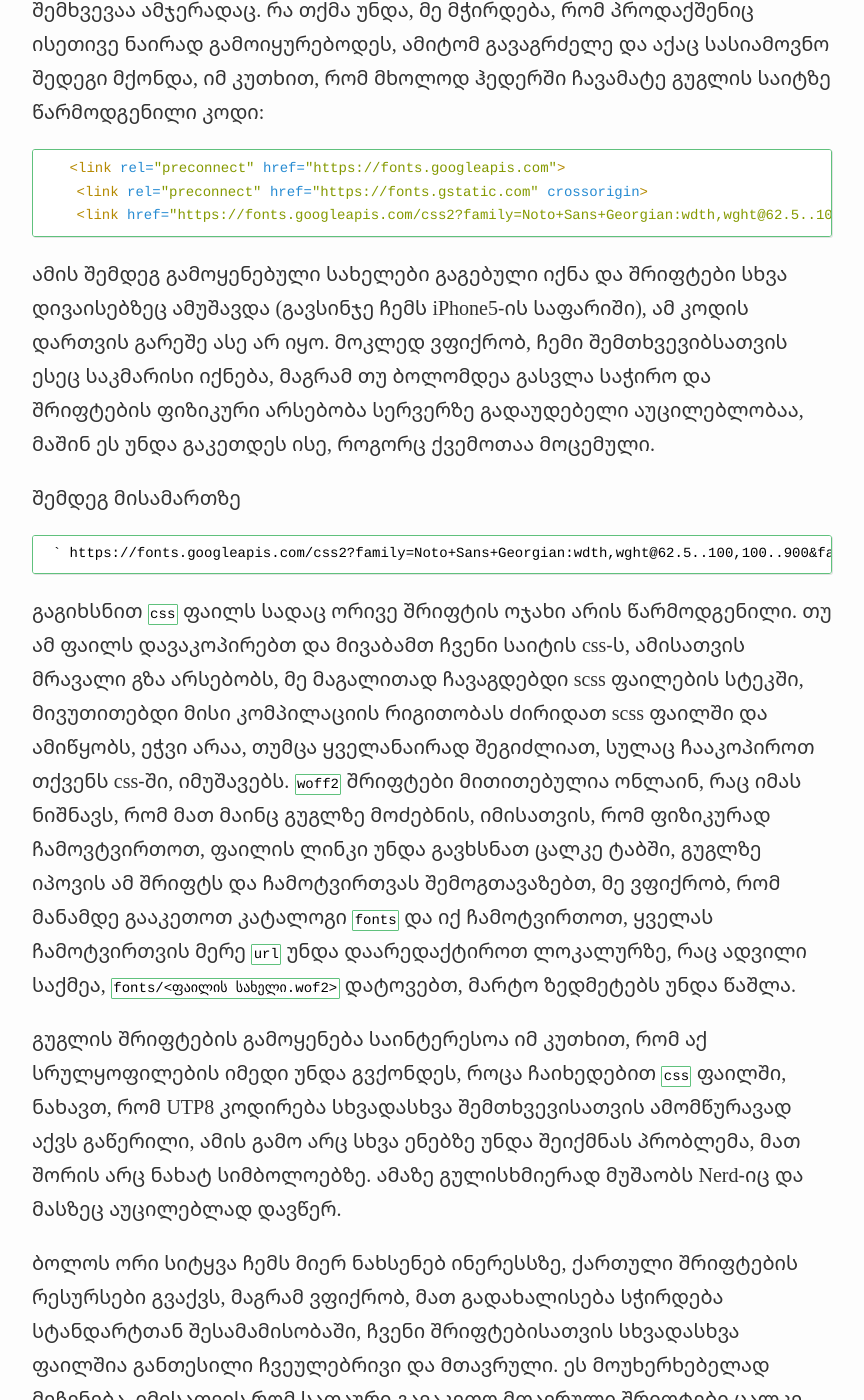
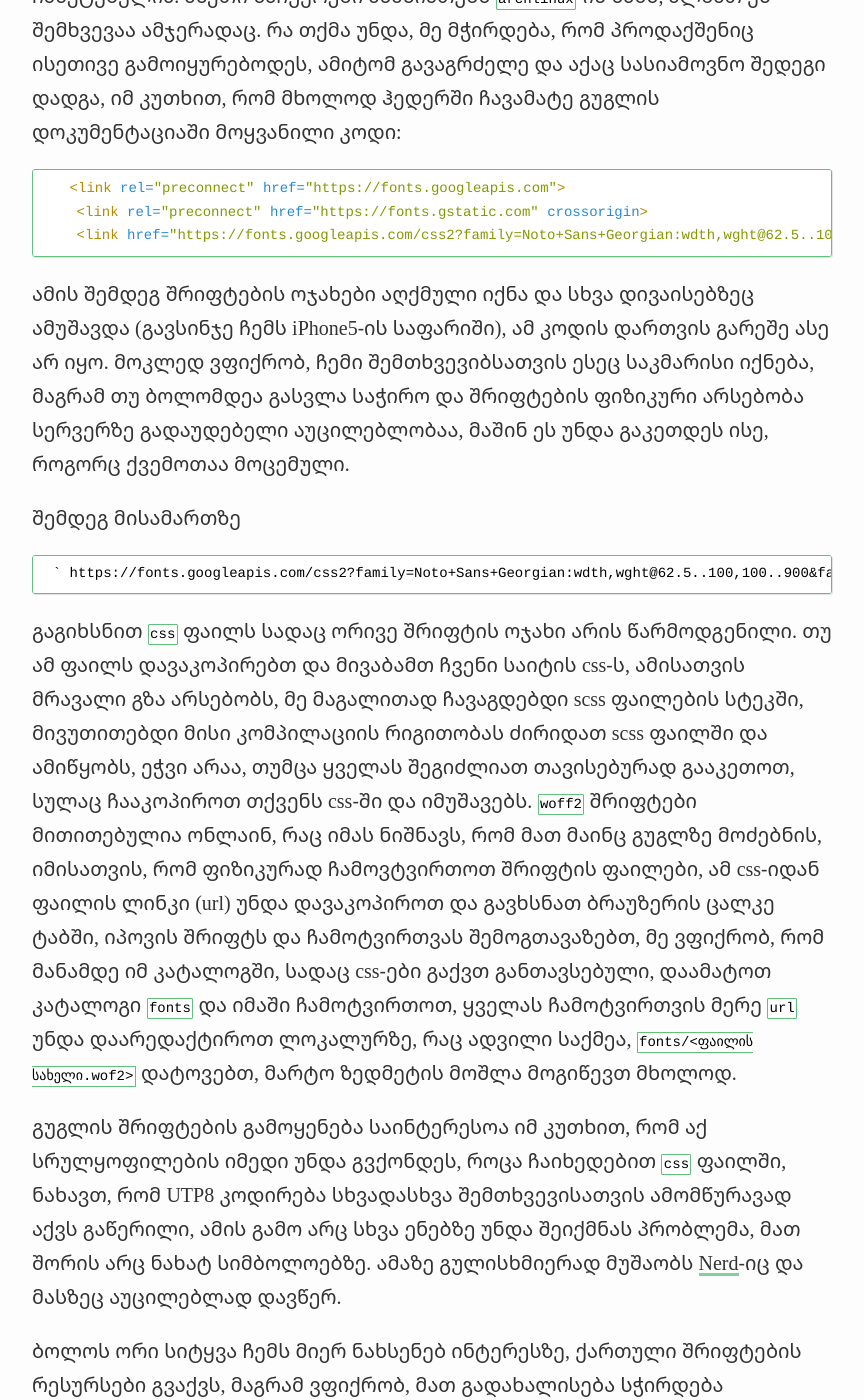
Before and after one commit to avtotrainer/portfolio, a Jekyll site: the page built from _articles/google_fonts.md, in a window 1280 px wide and 1400 px high, scrolled down 1333 px. Shown: the whole window, without its empty margins (208-1072 px from the left). Built offline with Jekyll 4.4.1, drawn with Linux system fonts in a browser that asks for light colours; nearby versions of some CDN libraries; some of the changed text lies outside the part shown.

Commit message:
google fonts - სტატია დავარედაქტირე

```diff
--- a/_articles/google_fonts.md
+++ b/_articles/google_fonts.md
@@ -12,11 +12,13 @@
 
 შრიფტები გვაქვს `Noto` განყოფილებაში და მათი სახელებია `Noto Serif Georgian` და `Noto Sans Georgian`, [მათი ნახვა შეიძლება აქ](https://fonts.google.com/noto/fonts?noto.query=georgian&noto.lang=ka_Geor&noto.script=Geor)
 
-დანარჩენი შეგიძლიად იხილოთ, გაიმეოროთ ან განავრცოთ ჩემი ექსპერიმენტი. ქართული შრიფტების და ლოკალიზაციის თემა ყოველთის იყო ჩემთვის საინტერესო საკითხი, სხვა ქართულ შრიფტებთან დაკავშირებული რესურსები, რა თქმა უნდა ვიცი. ისიც ვიცი, რომ ბევრი რამეზე შეიძლება დავის წამოწყება, მაგრამ მე სიჩუმეს ვამჯობინებ, უბრალოდ დავწერ ჩემი მცდელობის შესახებ, ვიღაცას მოეწონება და ბევრს აღარ იწვალებს, არც ის, ვისაც არ მოეწონება.
+ ამ ბმულზე შეგიძლიათ წაიკითხოთ დოკუმენტაცია და აღარ გაყვეთ ჩემს ექსპერიმენტს. პრობლემურს პრინციპში ვერაფერს ვერ ვხედავ.
 
-მოკლედ, გვაქვს ორი შრიფტი, მაგრამ მაქსიმალურად დოკუმენტირებული და ხარისხიც Google-სებური. ჩემი აზრით, რატომ მხოლოდ ორი? ალბათ იმიტომ, რომ Google ჩვენს საქმეს არ გააკეთებს, თუ ჩავუღრმავდებით, ამ სიაში მოსახვედრად შრომა იქნება გასაწევი და სტანდარტები დასაკმაყოლისებელი, რაზეც ეს გაკეთდა, კი აქვს ბაზაში და თუ ჩემს მაგივრად არ იშრომა Googlem, ვერ დავემდურები.
+ ქართული შრიფტების და ლოკალიზაციის თემა ყოველთის იყო ჩემთვის საინტერესო საკითხი, ამიტომ ყველა რესურსი ვიცი, რაც ქართულ შრიფტებთან არის დაკავშირებული. ისიც ვიცი, რომ ბევრი რამეზე შეიძლება დავის წამოწყება, მაგრამ სტანდარტებზე ფუჭად დავაში დროის დაკარგვას არ ვაპირებ. Google-ის ინტერესიც სტანდარტების გამო მიჩნდება.
 
-ჩემთან რა მოხდა სინამდვილეში, საკმარისი აღმოჩნდა მიმეთითებინა შრიფტის ოჯახი `font-family: 'Noto Serif Georgian';` და ჩემთან ყველაფერი ამუშავდა, რაც იმას ნიშშნავს, რომ ჩემი სისტემა (Manjaro-3) გუგლთან უკვე ჩახუტებულია. ასეთი საჩუქრები ახასიათებს `archlinux`-ის ხაზს, ალბათ ეს შემხვევაა ამჯერადაც. რა თქმა უნდა, მე მჭირდება, რომ პროდაქშენიც ისეთივე ნაირად გამოიყურებოდეს, ამიტომ გავაგრძელე და აქაც სასიამოვნო შედეგი მქონდა, იმ კუთხით, რომ მხოლოდ ჰედერში ჩავამატე გუგლის საიტზე წარმოდგენილი კოდი:
+მოკლედ, გვაქვს ორი შრიფტი, მაგრამ მაქსიმალურად დოკუმენტირებული და ხარისხიც Google-სებური. ჩემი აზრით, რატომ მხოლოდ ორი? ალბათ იმიტომ, რომ Google ჩვენს საქმეს არ გააკეთებს, თუ ჩავუღრმავდებით, ამ სიაში მოსახვედრად შრომა იქნება გასაწევი და სტანდარტები დასაკმაყოლისებელი, ამ ორ შრიფტზე ეს გაკეთებულია და ამოტომაც შეტანილია ბაზაში.
+
+ახლა რა მოხდა ჩემთან სინამდვილეში, საკმარისი აღმოჩნდა მიმეთითებინა შრიფტის ოჯახი `font-family: 'Noto Serif Georgian';` და ჩემთან ყველაფერი ამუშავდა, რაც იმას ნიშშნავს, რომ ჩემი სისტემა (Manjaro-3) გუგლთან უკვე ჩახუტებულია. ასეთი საჩუქრები ახასიათებს `archlinux`-ის ხაზს, ალბათ ეს შემხვევაა ამჯერადაც. რა თქმა უნდა, მე მჭირდება, რომ პროდაქშენიც ისეთივე გამოიყურებოდეს, ამიტომ გავაგრძელე და აქაც სასიამოვნო შედეგი დადგა, იმ კუთხით, რომ მხოლოდ ჰედერში ჩავამატე გუგლის დოკუმენტაციაში მოყვანილი კოდი:
 
 ~~~html
    <link rel="preconnect" href="https://fonts.googleapis.com">
@@ -24,14 +26,14 @@
     <link href="https://fonts.googleapis.com/css2?family=Noto+Sans+Georgian:wdth,wght@62.5..100,100..900&family=Noto+Serif+Georgian:wdth,wght@62.5..100,100..900&display=swap" rel="stylesheet">
 ~~~
 
-ამის შემდეგ გამოყენებული სახელები გაგებული იქნა და შრიფტები სხვა დივაისებზეც ამუშავდა (გავსინჯე ჩემს iPhone5-ის საფარიში), ამ კოდის დართვის გარეშე ასე არ იყო. მოკლედ ვფიქრობ, ჩემი შემთხვევიბსათვის ესეც საკმარისი იქნება, მაგრამ თუ ბოლომდეა გასვლა საჭირო და შრიფტების ფიზიკური არსებობა სერვერზე გადაუდებელი აუცილებლობაა, მაშინ ეს უნდა გაკეთდეს ისე, როგორც ქვემოთაა მოცემული.
+ამის შემდეგ შრიფტების ოჯახები აღქმული იქნა და სხვა დივაისებზეც ამუშავდა (გავსინჯე ჩემს iPhone5-ის საფარიში), ამ კოდის დართვის გარეშე ასე არ იყო. მოკლედ ვფიქრობ, ჩემი შემთხვევიბსათვის ესეც საკმარისი იქნება, მაგრამ თუ ბოლომდეა გასვლა საჭირო და შრიფტების ფიზიკური არსებობა სერვერზე გადაუდებელი აუცილებლობაა, მაშინ ეს უნდა გაკეთდეს ისე, როგორც ქვემოთაა მოცემული.
 
 შემდეგ მისამართზე
 
      ` https://fonts.googleapis.com/css2?family=Noto+Sans+Georgian:wdth,wght@62.5..100,100..900&family=Noto+Serif+Georgian:wght@100..900&display=swap`
 
-გაგიხსნით `css` ფაილს სადაც ორივე შრიფტის ოჯახი არის წარმოდგენილი. თუ ამ ფაილს დავაკოპირებთ და მივაბამთ ჩვენი საიტის css-ს, ამისათვის მრავალი გზა არსებობს, მე მაგალითად ჩავაგდებდი scss ფაილების სტეკში, მივუთითებდი მისი კომპილაციის რიგითობას ძირიდათ scss ფაილში და ამიწყობს, ეჭვი არაა, თუმცა ყველანაირად შეგიძლიათ, სულაც ჩააკოპიროთ თქვენს css-ში, იმუშავებს. `woff2` შრიფტები მითითებულია ონლაინ, რაც იმას ნიშნავს, რომ მათ მაინც გუგლზე მოძებნის, იმისათვის, რომ ფიზიკურად ჩამოვტვირთოთ, ფაილის ლინკი უნდა გავხსნათ ცალკე ტაბში, გუგლზე იპოვის ამ შრიფტს და ჩამოტვირთვას შემოგთავაზებთ, მე ვფიქრობ, რომ მანამდე გააკეთოთ კატალოგი `fonts` და იქ ჩამოტვირთოთ, ყველას ჩამოტვირთვის მერე `url` უნდა დაარედაქტიროთ ლოკალურზე, რაც ადვილი საქმეა, `fonts/<ფაილის სახელი.wof2>` დატოვებთ, მარტო ზედმეტებს უნდა წაშლა.
+გაგიხსნით `css` ფაილს სადაც ორივე შრიფტის ოჯახი არის წარმოდგენილი. თუ ამ ფაილს დავაკოპირებთ და მივაბამთ ჩვენი საიტის css-ს, ამისათვის მრავალი გზა არსებობს, მე მაგალითად ჩავაგდებდი scss ფაილების სტეკში, მივუთითებდი მისი კომპილაციის რიგითობას ძირიდათ scss ფაილში და ამიწყობს, ეჭვი არაა, თუმცა ყველას შეგიძლიათ თავისებურად გააკეთოთ, სულაც ჩააკოპიროთ თქვენს css-ში და იმუშავებს. `woff2` შრიფტები მითითებულია ონლაინ, რაც იმას ნიშნავს, რომ მათ მაინც გუგლზე მოძებნის, იმისათვის, რომ ფიზიკურად ჩამოვტვირთოთ შრიფტის ფაილები, ამ css-იდან ფაილის ლინკი (url) უნდა დავაკოპიროთ და გავხსნათ ბრაუზერის ცალკე ტაბში,  იპოვის შრიფტს და ჩამოტვირთვას შემოგთავაზებთ, მე ვფიქრობ, რომ მანამდე იმ კატალოგში, სადაც css-ები გაქვთ განთავსებული, დაამატოთ კატალოგი `fonts` და იმაში ჩამოტვირთოთ, ყველას ჩამოტვირთვის მერე `url` უნდა დაარედაქტიროთ ლოკალურზე, რაც ადვილი საქმეა, `fonts/<ფაილის სახელი.wof2>` დატოვებთ, მარტო ზედმეტის მოშლა მოგიწევთ მხოლოდ.
 
-გუგლის შრიფტების გამოყენება საინტერესოა იმ კუთხით, რომ აქ სრულყოფილების იმედი უნდა გვქონდეს, როცა ჩაიხედებით `css` ფაილში, ნახავთ, რომ UTP8 კოდირება სხვადასხვა შემთხვევისათვის ამომწურავად აქვს გაწერილი, ამის გამო არც სხვა ენებზე უნდა შეიქმნას პრობლემა, მათ შორის არც ნახატ სიმბოლოებზე. ამაზე გულისხმიერად მუშაობს Nerd-იც და მასზეც აუცილებლად დავწერ.
+გუგლის შრიფტების გამოყენება საინტერესოა იმ კუთხით, რომ აქ სრულყოფილების იმედი უნდა გვქონდეს, როცა ჩაიხედებით `css` ფაილში, ნახავთ, რომ UTP8 კოდირება სხვადასხვა შემთხვევისათვის ამომწურავად აქვს გაწერილი, ამის გამო არც სხვა ენებზე უნდა შეიქმნას პრობლემა, მათ შორის არც ნახატ სიმბოლოებზე. ამაზე გულისხმიერად მუშაობს [Nerd](https://www.nerdfonts.com/)-იც და მასზეც აუცილებლად დავწერ.
 
-ბოლოს ორი სიტყვა ჩემს მიერ ნახსენებ ინერესსზე, ქართული შრიფტების რესურსები გვაქვს, მაგრამ ვფიქრობ, მათ გადახალისება სჭირდება სტანდარტთან შესამამისობაში, ჩვენი შრიფტებისათვის სხვადასხვა ფაილშია განთესილი ჩვეულებრივი და მთავრული. ეს მოუხერხებელად მეჩვნება, იმისათვის რომ სათაური გავაკეთო მთავრული შრიფტები ცალკე უნდა ჩავამატო.
+ბოლოს ორი სიტყვა ჩემს მიერ ნახსენებ ინტერესზე, ქართული შრიფტების რესურსები გვაქვს, მაგრამ ვფიქრობ, მათ გადახალისება სჭირდება სტანდარტთან შესამამისობაში, ჩვენი შრიფტებისათვის სხვადასხვა ფაილშია განთესილი ჩვეულებრივი და მთავრული. ეს მოუხერხებელად მეჩვნება, იმისათვის რომ სათაური გავაკეთო მთავრული შრიფტები ცალკე უნდა ჩავამატო. ქართული UTF-8 სტანდარტი უკვე ჩასმულია, იმისათვის, რომ გვქონდეს სტანდარტული შრიფტების მრავალფეროვნება, საჭიროა ყველა შრიფტის სტანდარტიზაცია, ეს ჩემი სურვილია, მაგრამ ჩემს კომპეტენციის ზღვრების მიღმა მდებარეობს.
```
